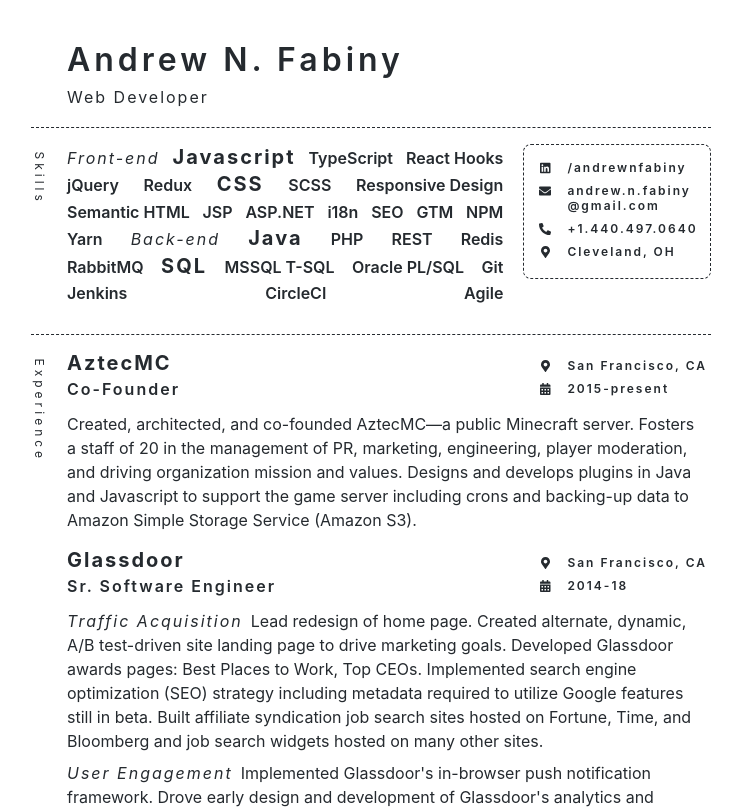
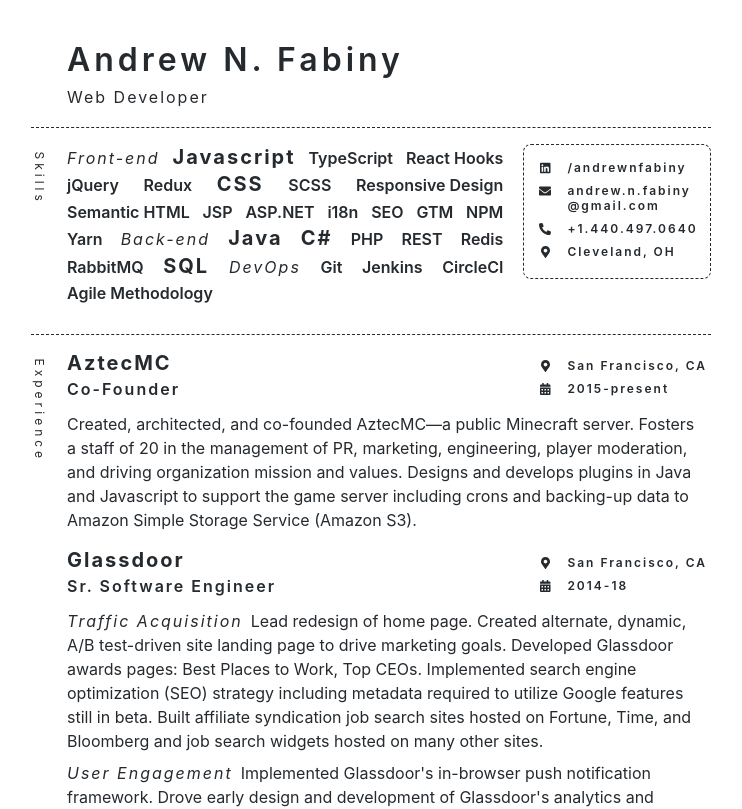
Before and after one commit to NShadeIV/resume, a React (Create React App) app: page / in a window 1280 px wide. Shown: the top 809 px of the page, without its empty margins (269-1011 px from the left). Built offline with nearby package versions, Linux system fonts and the light colour scheme.

Commit message:
re-wrote skills section

```diff
--- a/src/App.tsx
+++ b/src/App.tsx
@@ -120,6 +120,7 @@
         ["Back-end", SkillType.CATEGORY],
 
         ["Java", SkillType.STRONG],
+        ["C#", SkillType.STRONG],
         ["PHP", SkillType.REGULAR],
 
         ["REST", SkillType.REGULAR],
@@ -127,15 +128,15 @@
         ["RabbitMQ", SkillType.REGULAR],
 
         ["SQL", SkillType.STRONG],
-        ["MSSQL T-SQL", SkillType.REGULAR],
-        ["Oracle PL/SQL", SkillType.REGULAR],
 
+
+        ["DevOps", SkillType.CATEGORY],
 
         ["Git", SkillType.REGULAR],
         ["Jenkins", SkillType.REGULAR],
         ["CircleCI", SkillType.REGULAR],
 
-        ["Agile", SkillType.REGULAR]
+        ["Agile Methodology", SkillType.REGULAR]
       ]} />
       <SideBar />
 
```
